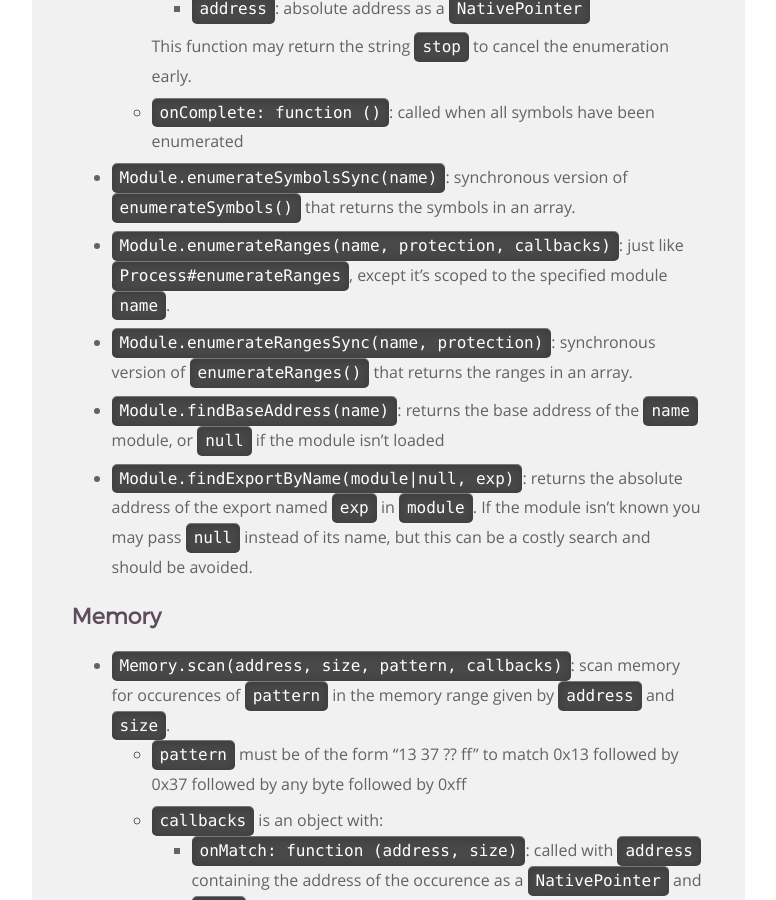
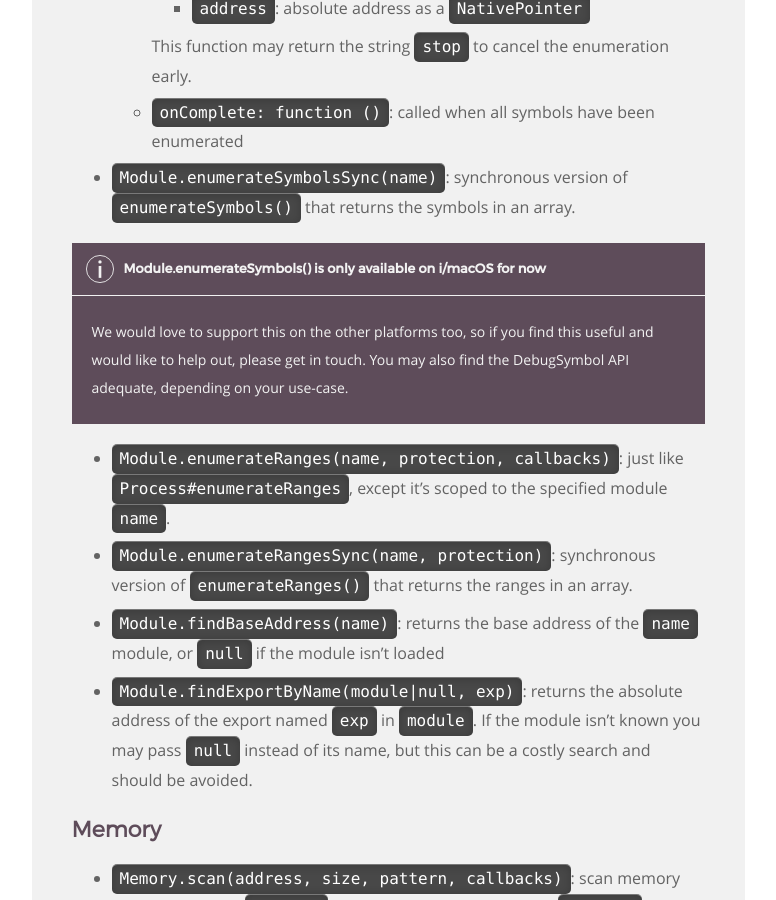
Before and after one commit to frida/frida-website, a Jekyll site: the page built from _docs/javascript-api.md, in a window 1280 px wide and 900 px high, scrolled down 9991 px. Shown: the whole window, without its empty margins (364-1140 px from the left). Built offline with Jekyll 4.4.1, drawn with Linux system fonts in a browser that asks for light colours.

Commit message:
Add note about Module.enumerateSymbols() portability

```diff
--- a/_docs/javascript-api.md
+++ b/_docs/javascript-api.md
@@ -389,6 +389,15 @@ In the example above we used `script.on('message', on_message)` to monitor for a
 
 +   `Module.enumerateSymbolsSync(name)`: synchronous version of
     `enumerateSymbols()` that returns the symbols in an array.
+
+<div class="note info">
+  <h5>Module.enumerateSymbols() is only available on i/macOS for now</h5>
+  <p>
+    We would love to support this on the other platforms too, so if you find
+    this useful and would like to help out, please get in touch. You may also
+    find the DebugSymbol API adequate, depending on your use-case.
+  </p>
+</div>
 
 +   `Module.enumerateRanges(name, protection, callbacks)`: just like
     `Process#enumerateRanges`, except it's scoped to the specified module
```
